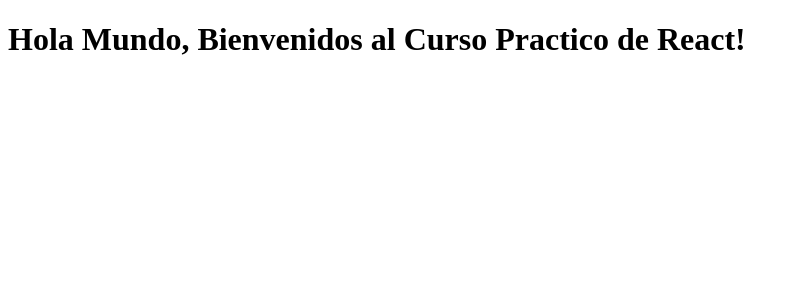
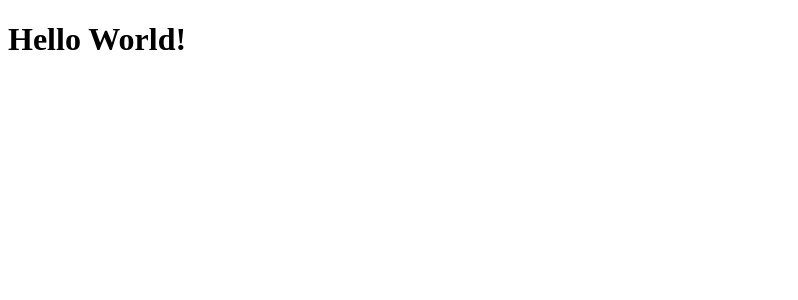
Before and after one commit to disotocastro/react-ecommerce, a React app: page / in a window 1280 px wide. Shown: the top 300 px of the page, without its empty margins (0-798 px from the left). Built offline with nearby package versions, Linux system fonts and the light colour scheme.

Commit message:
Sesion 2

```diff
--- a/src/components/App.jsx
+++ b/src/components/App.jsx
@@ -2,7 +2,7 @@
 
 const App = () => {
 	return (
-		<h1>Hola Mundo, Bienvenidos al Curso Practico de React!</h1>
+		<h1>Hello World!</h1>
 	);
 }
 
```
